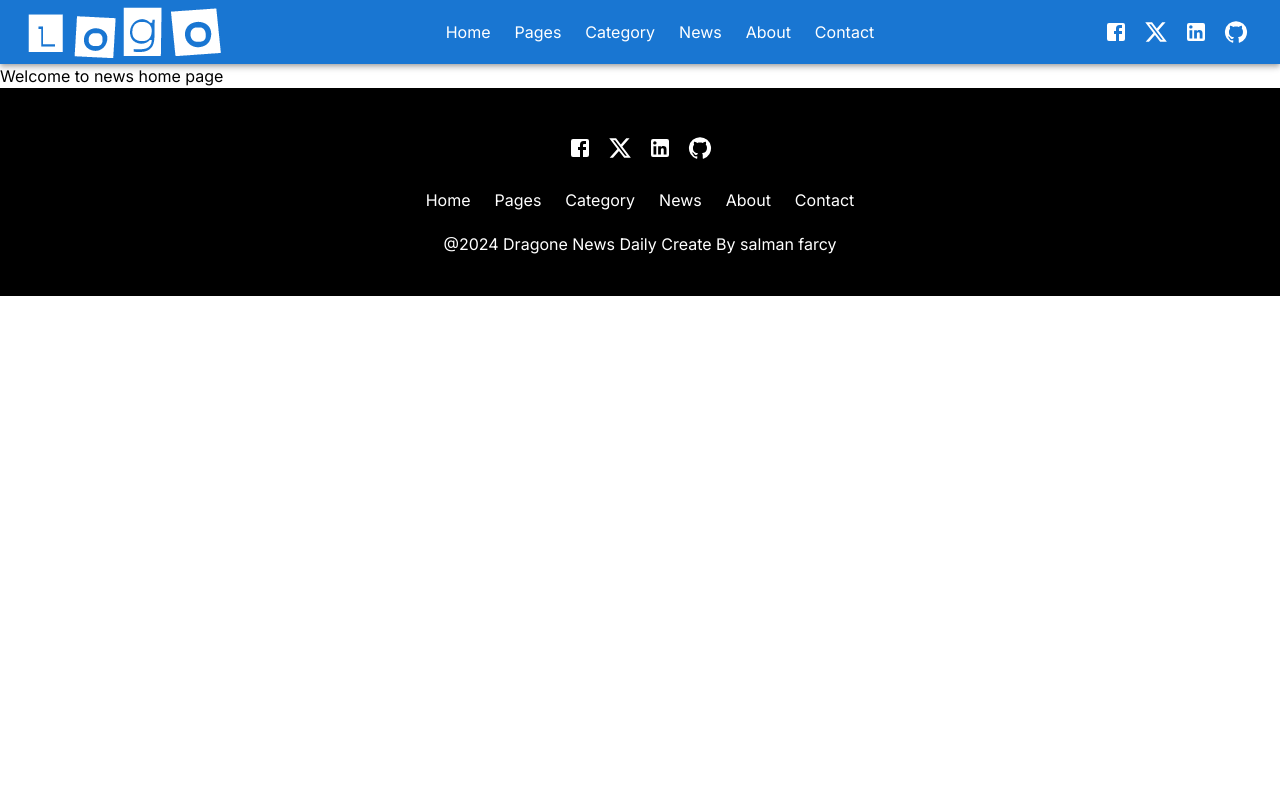
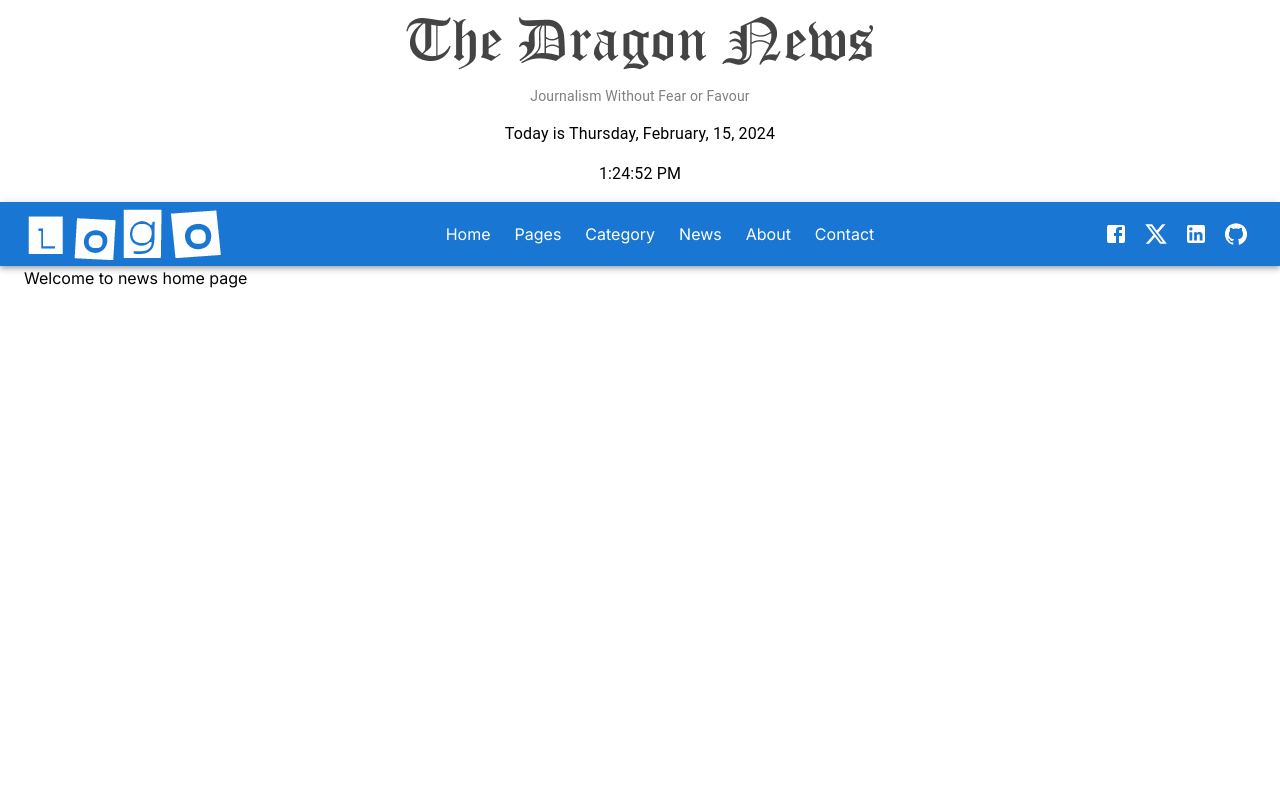
Before and after one commit to salman-farcy/dragone-news-daily, a Next.js app: page / in a window 1280 px wide. Shown: the top 800 px of the page. Built offline with nearby package versions, Linux system fonts and the light colour scheme.

Commit message:
Digital clock making system

```diff
--- a/src/app/layout.js
+++ b/src/app/layout.js
@@ -2,6 +2,7 @@ import { Inter } from "next/font/google";
 import "./globals.css";
 import Navbar from "@/components/shared/Navbar";
 import Footer from "@/components/shared/Footer";
+import { Container } from "@mui/material";
 
 const inter = Inter({ subsets: ["latin"] });
 
@@ -15,7 +16,9 @@ export default function RootLayout({ children }) {
     <html lang="en">
       <body className={inter.className}>
         <Navbar />
-        {children}
+        <Container maxWidth="xl" className="min-h-screen">
+          {children}
+        </Container>
         <Footer />
       </body>
     </html>
--- /dev/null
+++ b/src/components/shared/DigitalWatch.js
@@ -0,0 +1,22 @@
+'use client'
+import React, { useState } from 'react';
+
+const DigitalWatch = () => {
+     let time = new Date().toLocaleTimeString();
+
+     const [ctime, setCtime] = useState(time);
+
+     const UpdateTime = () => {
+          time = new Date().toLocaleTimeString()
+          setCtime(time)
+     }
+
+     setInterval(UpdateTime, 1000)
+     return (
+          <div>
+               <p>{ctime}</p>
+          </div>
+     );
+};
+
+export default DigitalWatch;
--- a/src/components/shared/Footer.js
+++ b/src/components/shared/Footer.js
@@ -1,4 +1,4 @@
-import { Box, Container, IconButton, Stack } from '@mui/material';
+import { Box, Container, IconButton, Stack, Typography } from '@mui/material';
 import Link from 'next/link';
 
 //icons
@@ -75,9 +75,9 @@ const Footer = () => {
                          }
                     </Box>
 
-                    <Box className="w-full text-center text-white">
-                         <p>@2024 Dragone News Daily Create By salman farcy </p>
-                    </Box>
+                    <Typography variant='body2' color='gray' textAlign='center' >
+                         @2024 Dragone News Daily Create By salman farcy
+                    </Typography>
                </Container>
           </Box>
      );
--- /dev/null
+++ b/src/components/shared/Header.js
@@ -0,0 +1,30 @@
+
+import { Box, Container, Typography } from "@mui/material";
+import Image from "next/image";
+
+//img
+import headingImage from "@/assets/The Dragon News.png";
+import { getCurrentDate } from "@/utils/getCurrentDate";
+import DigitalWatch from "./DigitalWatch";
+
+const Header = () => {
+     const currentDate = getCurrentDate()
+     return (
+          <Box>
+               <Container className="space-y-4 py-4" maxWidth="xl" >
+                    <Image className=" mx-auto" src={headingImage} alt="heading logo" />
+                    <Typography variant='body2' color='gray' textAlign='center' >
+                         Journalism Without Fear or Favour
+                    </Typography>
+                    <Typography textAlign='center' >
+                         {currentDate}
+                    </Typography>
+                    <Typography textAlign='center' >
+                         <DigitalWatch />
+                    </Typography>
+               </Container>
+          </Box>
+     );
+};
+
+export default Header;
--- a/src/components/shared/Navbar.js
+++ b/src/components/shared/Navbar.js
@@ -15,6 +15,8 @@ import FacebookIcon from '@mui/icons-material/Facebook';
 import XIcon from '@mui/icons-material/X';
 import LinkedInIcon from '@mui/icons-material/LinkedIn';
 import GitHubIcon from '@mui/icons-material/GitHub';
+import Header from './Header';
+
 
 const naveItems = [
      {
@@ -48,6 +50,9 @@ function ResponsiveAppBar() {
 
 
      return (
+          <>
+               <Header />
+
                <AppBar position="static" className='bg-black'>
                     <Container maxWidth="xl">
                          <Toolbar disableGutters>
@@ -94,6 +99,7 @@ function ResponsiveAppBar() {
                          </Toolbar>
                     </Container>
                </AppBar>
+          </>
      );
 }
 export default ResponsiveAppBar;
--- /dev/null
+++ b/src/utils/getCurrentDate.js
@@ -0,0 +1,18 @@
+export function getCurrentDate() {
+     const currentDate = new Date();
+
+     const days = ['Sunday', 'Monday', 'Tuesday', 'Wednesday', 'Thursday', 'Friday', 'Saturday'];
+     const months = ['January', 'February', 'March', 'April', 'May', 'June', 'July', 'August', 'September', 'October', 'November', 'December']
+
+
+     const day = days[currentDate.getDay()];
+     const month = months[currentDate.getMonth()];
+     const date = currentDate.getDate();
+     const year = currentDate.getFullYear();
+
+     return `Today is ${day}, ${month}, ${date}, ${year} `;
+
+}
+
+//call the function to display the current date
+// getCurrentDate()
```
Also changed, not shown: src/assets/The Dragon News.png (added). Lines whose indentation alone changed are shown as unchanged.
